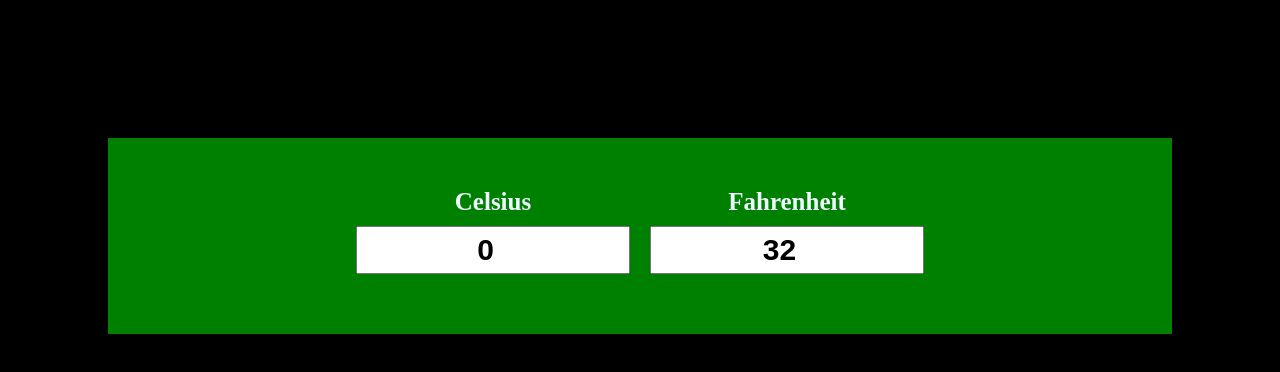
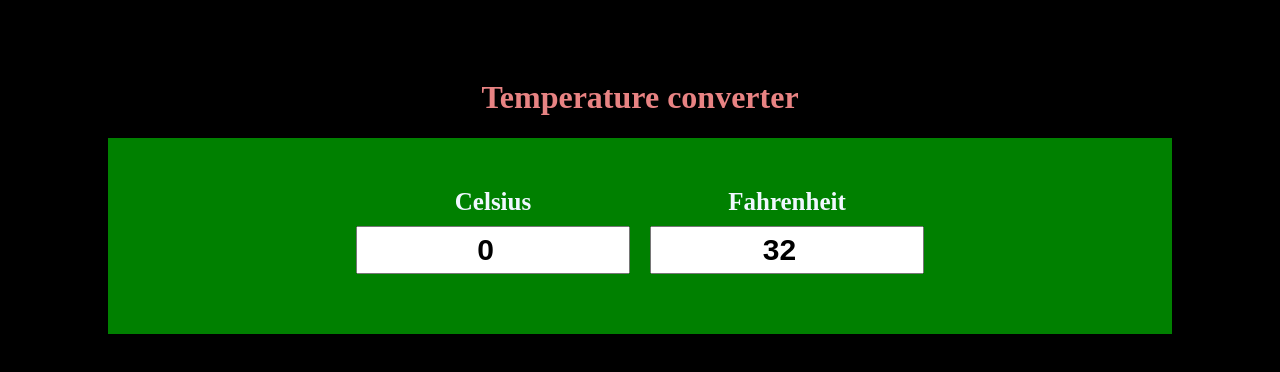
Before and after one commit to Ambika2510/Temperaure-converter, a plain HTML site: page index.html in a window 1280 px wide. Drawn offline with Linux system fonts and the light colour scheme.

Commit message:
Update style.css

```diff
--- a/style.css
+++ b/style.css
@@ -5,6 +5,7 @@ body {
 
 h1 {
     text-align: center;
+    color: rgb(232, 131, 131);
 }
 
 #container {
```
